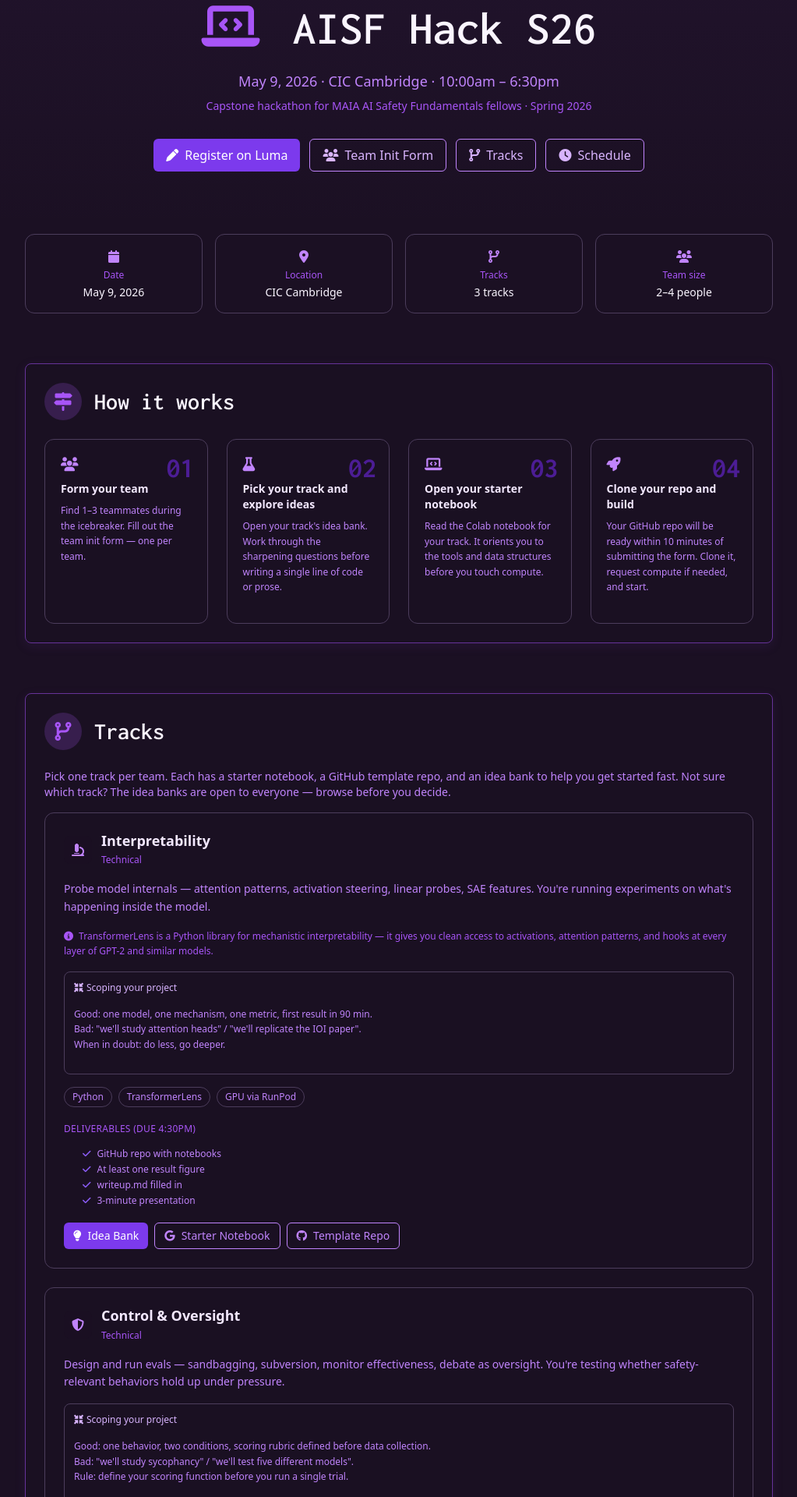
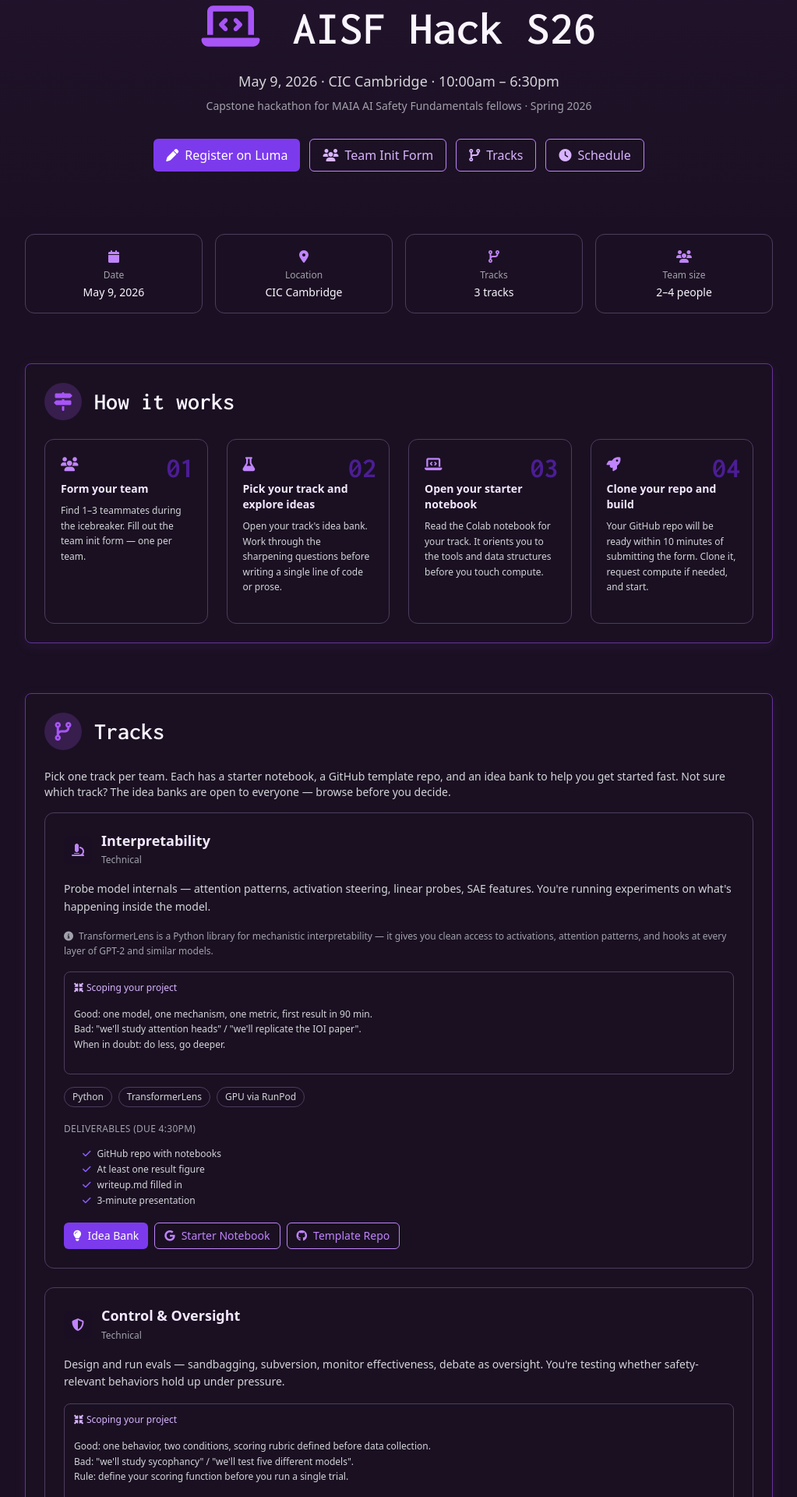
Before and after one commit to MIT-AI-Alignment/maia-website, a SvelteKit app: page /aisf-hack-s26 in a window 1280 px wide. Shown: the part 300-2220 px from the top of the page at 78% size, without its empty margins (128-1151 px from the left). Built offline with nearby package versions, Linux system fonts and the light colour scheme.

Commit message:
make aisf hack page a bit less purple and add actual links

```diff
--- a/src/routes/aisf-hack-s26/+page.svelte
+++ b/src/routes/aisf-hack-s26/+page.svelte
@@ -121,10 +121,10 @@
 	centerTitle={true}
 >
 	<svelte:fragment slot="hero-content">
-		<p class="text-center text-maia-600 dark:text-maia-400 text-lg mb-2">
+		<p class="text-center text-zinc-700 dark:text-zinc-300 text-lg mb-2">
 			May 9, 2026 · CIC Cambridge · 10:00am – 6:30pm
 		</p>
-		<p class="text-center text-maia-500 dark:text-maia-500 text-sm mb-8">
+		<p class="text-center text-zinc-600 dark:text-zinc-400 text-sm mb-8">
 			Capstone hackathon for MAIA AI Safety Fundamentals fellows · Spring 2026
 		</p>
 		<div class="flex flex-wrap justify-center gap-3 mb-8">
@@ -142,7 +142,7 @@
 				icon="fas fa-users"
 				type="outline"
 				size="md"
-				href="#"
+				href="https://airtable.com/appHwdJxaquLCsb75/pag8hzrNHkHhOy5DU/form"
 				target="_blank"
 				rel="noopener noreferrer"
 			/>
@@ -168,7 +168,7 @@
 		{#each [{ icon: 'fas fa-calendar', label: 'Date', value: 'May 9, 2026' }, { icon: 'fas fa-map-marker-alt', label: 'Location', value: 'CIC Cambridge' }, { icon: 'fas fa-code-branch', label: 'Tracks', value: '3 tracks' }, { icon: 'fas fa-users', label: 'Team size', value: '2–4 people' }] as stat}
 			<div class="p-4 rounded-xl border border-border-light dark:border-border-dark text-center">
 				<i class="{stat.icon} text-maia-600 dark:text-maia-400 mb-2 block"></i>
-				<p class="text-xs text-maia-500 dark:text-maia-500 mb-1">{stat.label}</p>
+				<p class="text-xs text-zinc-600 dark:text-zinc-400 mb-1">{stat.label}</p>
 				<p class="text-sm font-medium">{stat.value}</p>
 			</div>
 		{/each}
@@ -186,7 +186,7 @@
 					</span>
 					<i class="{step.icon} text-maia-600 dark:text-maia-400 text-lg mb-3 block"></i>
 					<h3 class="font-semibold mb-2 text-sm">{step.title}</h3>
-					<p class="text-xs text-maia-600 dark:text-maia-400 leading-relaxed">{step.description}</p>
+					<p class="text-xs text-zinc-700 dark:text-zinc-300 leading-relaxed">{step.description}</p>
 				</div>
 			{/each}
 		</div>
@@ -194,7 +194,7 @@
 
 	<!-- Tracks -->
 	<SectionContainer id="tracks" title="Tracks" icon="fas fa-code-branch">
-		<p class="text-sm text-maia-600 dark:text-maia-400 mb-8">
+		<p class="text-sm text-zinc-700 dark:text-zinc-300 mb-8">
 			Pick one track per team. Each has a starter notebook, a GitHub template repo, and an idea bank
 			to help you get started fast. Not sure which track? The idea banks are open to everyone —
 			browse before you decide.
@@ -213,19 +213,19 @@
 							</div>
 							<div>
 								<h3 class="font-semibold text-lg leading-tight">{track.name}</h3>
-								<span class="text-xs text-maia-500 dark:text-maia-500">{track.difficulty}</span>
+								<span class="text-xs text-zinc-600 dark:text-zinc-400">{track.difficulty}</span>
 							</div>
 						</div>
 					</div>
 
 					<!-- Description -->
-					<p class="text-sm text-maia-600 dark:text-maia-400 mb-3 leading-relaxed">
+					<p class="text-sm text-zinc-700 dark:text-zinc-300 mb-3 leading-relaxed">
 						{track.description}
 					</p>
 
 					<!-- TransformerLens note for interp only -->
 					{#if track.id === 'interp'}
-						<p class="text-xs text-maia-500 dark:text-maia-500 mb-3 leading-relaxed">
+						<p class="text-xs text-zinc-600 dark:text-zinc-400 mb-3 leading-relaxed">
 							<i class="fas fa-info-circle mr-1"></i>
 							TransformerLens is a Python library for mechanistic interpretability — it gives you clean
 							access to activations, attention patterns, and hooks at every layer of GPT-2 and similar
@@ -241,20 +241,20 @@
 							<i class="fas fa-compress-arrows-alt mr-1"></i>Scoping your project
 						</p>
 						{#if track.id === 'interp'}
-							<p class="text-xs text-maia-600 dark:text-maia-400 leading-relaxed">
+							<p class="text-xs text-zinc-700 dark:text-zinc-300 leading-relaxed">
 								Good: one model, one mechanism, one metric, first result in 90 min.<br />
 								Bad: "we'll study attention heads" / "we'll replicate the IOI paper".<br />
 								When in doubt: do less, go deeper.
 							</p>
 						{:else if track.id === 'control'}
-							<p class="text-xs text-maia-600 dark:text-maia-400 leading-relaxed">
+							<p class="text-xs text-zinc-700 dark:text-zinc-300 leading-relaxed">
 								Good: one behavior, two conditions, scoring rubric defined before data collection.<br
 								/>
 								Bad: "we'll study sycophancy" / "we'll test five different models".<br />
 								Rule: define your scoring function before you run a single trial.
 							</p>
 						{:else if track.id === 'strategy'}
-							<p class="text-xs text-maia-600 dark:text-maia-400 leading-relaxed">
+							<p class="text-xs text-zinc-700 dark:text-zinc-300 leading-relaxed">
 								Good: one mechanism, one audience, one concrete recommendation.<br />
 								Bad: "a survey of AI risks" / "we'll cover compute governance broadly".<br />
 								Rule: if your recommendation is "more research is needed," keep writing.
@@ -266,7 +266,7 @@
 					<div class="flex flex-wrap gap-2 mb-5">
 						{#each track.tags as tag}
 							<span
-								class="text-xs px-2.5 py-1 rounded-full bg-maia-50 dark:bg-maia-950/30 text-maia-600 dark:text-maia-400 border border-border-light dark:border-border-dark"
+								class="text-xs px-2.5 py-1 rounded-full bg-maia-50 dark:bg-maia-950/30 text-zinc-700 dark:text-zinc-300 border border-border-light dark:border-border-dark"
 							>
 								{tag}
 							</span>
@@ -276,13 +276,13 @@
 					<!-- Deliverables -->
 					<div class="mb-5">
 						<p
-							class="text-xs font-medium text-maia-500 dark:text-maia-500 uppercase tracking-wide mb-2"
+							class="text-xs font-medium text-zinc-600 dark:text-zinc-400 uppercase tracking-wide mb-2"
 						>
 							Deliverables (due 4:30pm)
 						</p>
 						<ul class="space-y-1">
 							{#each track.deliverables as deliverable}
-								<li class="text-xs text-maia-600 dark:text-maia-400 flex items-center gap-2">
+								<li class="text-xs text-zinc-700 dark:text-zinc-300 flex items-center gap-2">
 									<i class="fas fa-check text-maia-400 dark:text-maia-600 text-xs shrink-0"></i>
 									{deliverable}
 								</li>
@@ -329,7 +329,7 @@
 		<div
 			class="mt-6 p-4 rounded-xl bg-maia-50 dark:bg-maia-950/20 border border-border-light dark:border-border-dark"
 		>
-			<p class="text-sm text-maia-600 dark:text-maia-400">
+			<p class="text-sm text-zinc-700 dark:text-zinc-300">
 				<i class="fas fa-layer-group mr-2 text-maia-500"></i>
 				<span class="font-medium">All tracks, one place — </span>
 				browse the full brainstorming hub across all three tracks before picking yours.
@@ -358,10 +358,10 @@
 					class="flex gap-6 px-5 py-3 text-sm {i === 5 ? 'bg-maia-50/50 dark:bg-maia-950/20' : ''}"
 				>
 					<span
-						class="font-mono text-maia-500 dark:text-maia-400 whitespace-nowrap w-36 shrink-0 text-xs pt-0.5"
+						class="font-mono text-zinc-600 dark:text-zinc-400 whitespace-nowrap w-36 shrink-0 text-xs pt-0.5"
 						>{time}</span
 					>
-					<span class="text-maia-800 dark:text-maia-200">{activity}</span>
+					<span class="text-zinc-800 dark:text-zinc-200">{activity}</span>
 				</div>
 			{/each}
 		</div>
@@ -373,7 +373,7 @@
 				<p class="text-xs font-medium text-maia-700 dark:text-maia-300 mb-1">
 					Submissions close at 4:30pm sharp
 				</p>
-				<p class="text-xs text-maia-600 dark:text-maia-400 mb-3">
+				<p class="text-xs text-zinc-700 dark:text-zinc-300 mb-3">
 					Submit your project via the form below before 4:30pm. Make your repo public before
 					submitting — judges will read it.
 				</p>
@@ -382,7 +382,7 @@
 					icon="fas fa-paper-plane"
 					type="primary"
 					size="sm"
-					href="#"
+					href="https://airtable.com/appHwdJxaquLCsb75/pagRhnbGjU9KUJXvB/form"
 					target="_blank"
 					rel="noopener noreferrer"
 				/>
@@ -396,7 +396,7 @@
 			<div class="p-5 rounded-xl border border-border-light dark:border-border-dark">
 				<i class="fas fa-microchip text-maia-600 dark:text-maia-400 mb-3 block"></i>
 				<h3 class="font-semibold text-sm mb-2">Interpretability</h3>
-				<p class="text-xs text-maia-600 dark:text-maia-400 leading-relaxed">
+				<p class="text-xs text-zinc-700 dark:text-zinc-300 leading-relaxed">
 					GPU compute via RunPod. Request an API key in <span class="font-mono"
 						>#aisf-hack-s26-compute-request</span
 					> — a MAIA exec will DM you your key within minutes.
@@ -405,7 +405,7 @@
 			<div class="p-5 rounded-xl border border-border-light dark:border-border-dark">
 				<i class="fas fa-robot text-maia-600 dark:text-maia-400 mb-3 block"></i>
 				<h3 class="font-semibold text-sm mb-2">Control & Oversight</h3>
-				<p class="text-xs text-maia-600 dark:text-maia-400 leading-relaxed">
+				<p class="text-xs text-zinc-700 dark:text-zinc-300 leading-relaxed">
 					Anthropic API (and OpenAI if needed). Request in <span class="font-mono"
 						>#aisf-hack-s26-compute-request</span
 					>. No GPU required — runs on your laptop or Colab.
@@ -414,7 +414,7 @@
 			<div class="p-5 rounded-xl border border-border-light dark:border-border-dark">
 				<i class="fas fa-pen-nib text-maia-600 dark:text-maia-400 mb-3 block"></i>
 				<h3 class="font-semibold text-sm mb-2">AI Governance & Strategy</h3>
-				<p class="text-xs text-maia-600 dark:text-maia-400 leading-relaxed">
+				<p class="text-xs text-zinc-700 dark:text-zinc-300 leading-relaxed">
 					No compute needed. No API keys, no GPU, no setup. Open your template repo and start
 					writing.
 				</p>
@@ -427,7 +427,7 @@
 			<p class="text-xs font-medium text-maia-700 dark:text-maia-300 mb-1">
 				<i class="fas fa-lock mr-1.5"></i>API key rules
 			</p>
-			<p class="text-xs text-maia-600 dark:text-maia-400">
+			<p class="text-xs text-zinc-700 dark:text-zinc-300">
 				Keys are for your team only. Never commit them to your repo — use <span class="font-mono"
 					>.env</span
 				>
@@ -443,7 +443,7 @@
 			<div class="p-5 rounded-xl border border-border-light dark:border-border-dark">
 				<i class="fab fa-slack text-maia-600 dark:text-maia-400 mb-3 block text-lg"></i>
 				<h3 class="font-semibold text-sm mb-2">Mentor queue</h3>
-				<p class="text-xs text-maia-600 dark:text-maia-400 leading-relaxed mb-3">
+				<p class="text-xs text-zinc-700 dark:text-zinc-300 leading-relaxed mb-3">
 					Post in <span class="font-mono">#aisf-hack-s26-mentor-queue</span> when you're stuck. Use the
 					pinned format — mentors will claim and come to you.
 				</p>
@@ -456,7 +456,7 @@
 			<div class="p-5 rounded-xl border border-border-light dark:border-border-dark">
 				<i class="fas fa-walking text-maia-600 dark:text-maia-400 mb-3 block text-lg"></i>
 				<h3 class="font-semibold text-sm mb-2">Office hours</h3>
-				<p class="text-xs text-maia-600 dark:text-maia-400 leading-relaxed">
+				<p class="text-xs text-zinc-700 dark:text-zinc-300 leading-relaxed">
 					MAIA members will be floating 13:30–16:00 during hacking block 2. Flag someone down or
 					post in the mentor queue. Don't debug alone for more than 15 minutes.
 				</p>
@@ -469,7 +469,7 @@
 		class="mt-8 mb-4 p-8 rounded-xl border border-border-light dark:border-border-dark text-center"
 	>
 		<h2 class="text-2xl font-heading font-semibold mb-2">Ready?</h2>
-		<p class="text-sm text-maia-600 dark:text-maia-400 mb-6">
+		<p class="text-sm text-zinc-700 dark:text-zinc-300 mb-6">
 			Register on Luma to save your spot. Team formation happens on the day.
 		</p>
 		<div class="flex flex-wrap justify-center gap-3">
```
